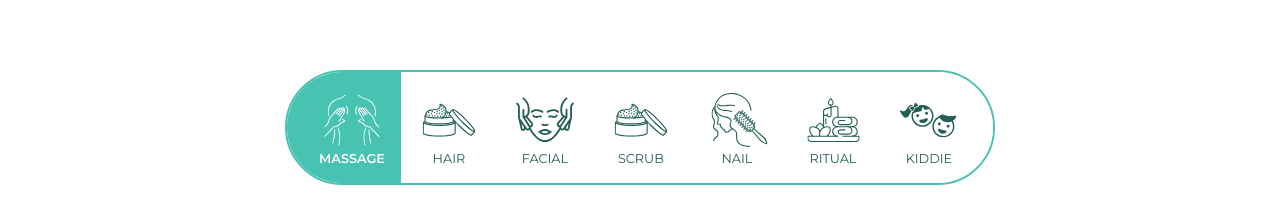
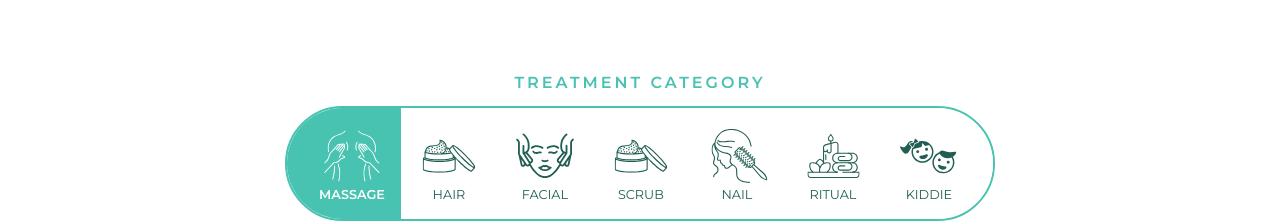
Before and after one commit to aldipee/redayspa, a Next.js app: page /treatment-menu-test in a window 1280 px wide. Shown: the part 558-781 px from the top of the page. Built offline with nearby package versions, Linux system fonts and the light colour scheme.

Commit message:
fix heading

```diff
--- a/pages/treatment-menu-test.js
+++ b/pages/treatment-menu-test.js
@@ -76,6 +76,7 @@ export default function Home() {
             <div className='row'>
 
               <div className='col-sm-8 mx-auto'>
+                <p className='sm-heading text-center'>TREATMENT CATEGORY</p>
                 <ul className='nav nav-lg nav-icon-lg flex-nowrap justify-content-lg-center overflow-auto mb-5' id='pills-tab'>
                   <li className='nav-item'>
                     <button className='nav-link active' id='pills-massage-tab' data-bs-toggle='pill' data-bs-target='#pills-massage'>
```
